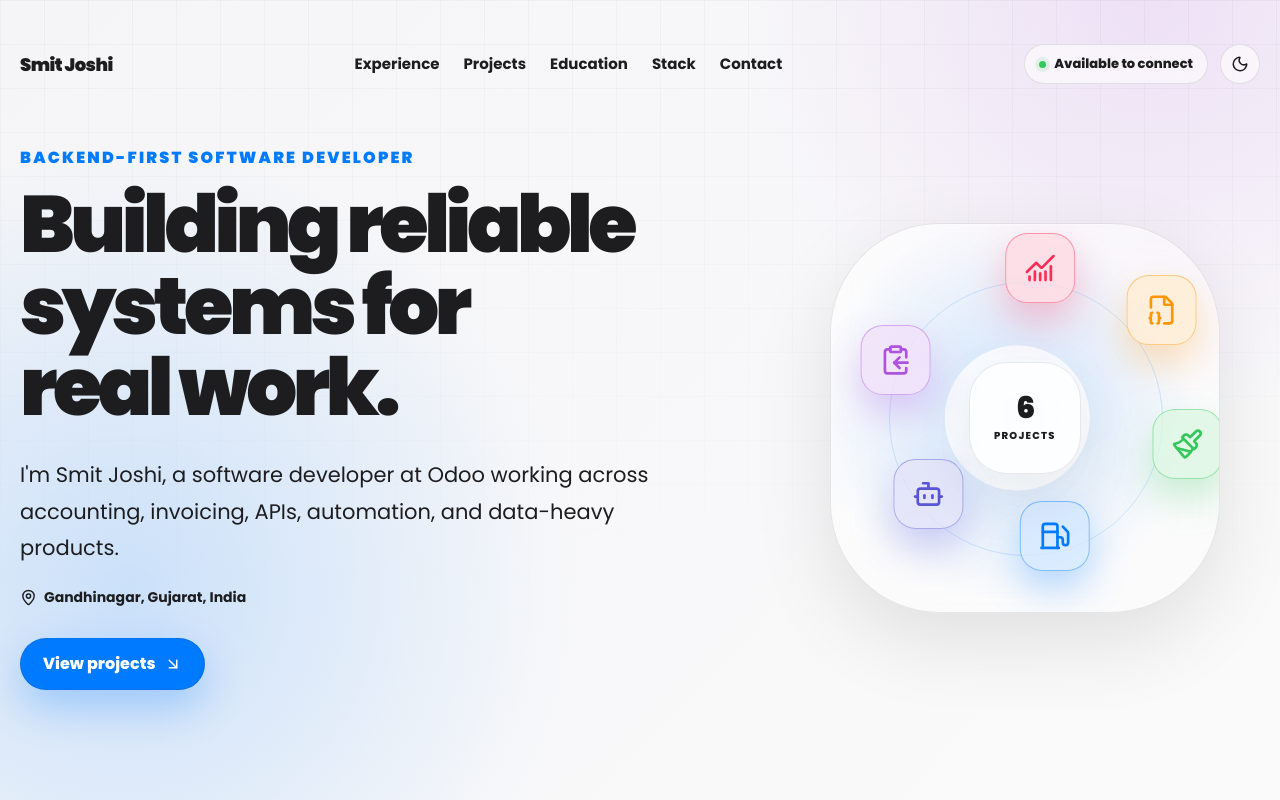
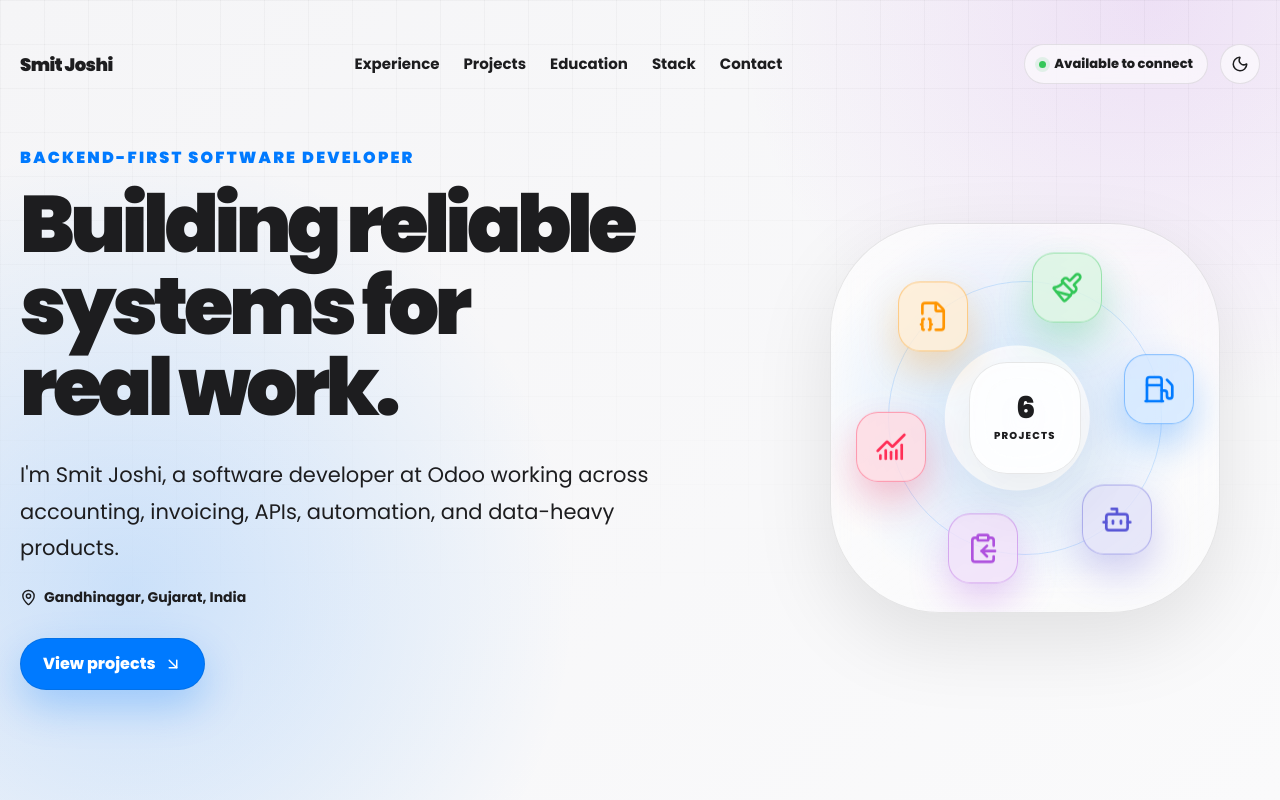
Before and after one commit to smitzo/Smit-Portfolio, a Next.js app: page / in a window 1280 px wide. Shown: the top 800 px of the page. Built offline with nearby package versions, Linux system fonts and the light colour scheme; no server answers.

Commit message:
Correct project orbit symmetry

```diff
--- a/app/components/visuals/HeroSystemGraphic.js
+++ b/app/components/visuals/HeroSystemGraphic.js
@@ -15,16 +15,18 @@
   return (
     <aside className="hero-card" aria-label="Selected project constellation">
       <div className="tech-constellation">
+        <div className="constellation-wheel">
           {linkedProjects.map((project, index) => {
             const Icon = project.icon;
-          const orbitDuration = 32;
+            const angle = index * (360 / linkedProjects.length);
 
             return (
               <div
-              className="constellation-orbit"
+                className="constellation-slot"
                 style={{
                   "--accent": accents[index % accents.length],
-                "--orbit-delay": `${-(index * orbitDuration) / linkedProjects.length}s`,
+                  "--slot-angle": `${angle}deg`,
+                  "--slot-inverse": `${-angle}deg`,
                 }}
                 key={project.title}
               >
@@ -43,6 +45,7 @@
               </div>
             );
           })}
+        </div>
         <a className="constellation-center" href="#projects" aria-label="View all projects">
           <span>{linkedProjects.length}</span>
           <small>projects</small>
--- a/app/globals.css
+++ b/app/globals.css
@@ -303,7 +303,7 @@
 
 .tech-constellation {
   --orbit-radius: 137px;
-  --orbit-center: 195px;
+  --orbit-duration: 32s;
   position: relative;
   width: 390px;
   height: 390px;
@@ -318,35 +318,43 @@
   backdrop-filter: blur(22px);
 }
 
-.constellation-orbit,
+.constellation-wheel,
+.constellation-slot,
 .constellation-item,
 .constellation-ring,
 .constellation-center {
   position: absolute;
 }
 
-.constellation-orbit {
+.constellation-wheel {
   z-index: 2;
   inset: 0;
+  animation: constellation-wheel-spin var(--orbit-duration) linear infinite;
   pointer-events: none;
+  will-change: transform;
+}
+
+.constellation-slot {
+  top: 50%;
+  left: 50%;
+  width: 84px;
+  height: 84px;
+  transform:
+    translate(-50%, -50%)
+    rotate(var(--slot-angle))
+    translateY(calc(var(--orbit-radius) * -1));
 }
 
 .constellation-item {
-  top: 0;
-  left: 0;
+  inset: 0;
   display: grid;
-  width: 84px;
   place-items: center;
-  offset-anchor: center;
-  offset-distance: 0%;
-  offset-path: circle(var(--orbit-radius) at var(--orbit-center) var(--orbit-center));
-  offset-rotate: 0deg;
-  animation: project-orbit 32s linear infinite;
-  animation-delay: var(--orbit-delay);
+  transform: rotate(var(--slot-inverse));
+  animation: constellation-item-upright var(--orbit-duration) linear infinite;
   cursor: pointer;
   outline: none;
   pointer-events: auto;
-  will-change: offset-distance;
+  will-change: transform;
 }
 
 .constellation-icon {
@@ -363,8 +371,10 @@
 }
 
 .constellation-name {
+  position: absolute;
+  top: calc(50% + 43px);
+  left: 50%;
   width: max-content;
-  margin-top: 7px;
   padding: 5px 8px;
   border: 1px solid var(--line);
   border-radius: 999px;
@@ -373,13 +383,15 @@
   font-size: 10px;
   font-weight: 800;
   opacity: 0;
-  transition: opacity 160ms ease;
+  transform: translateX(-50%);
+  transition: opacity 160ms ease, transform 160ms ease;
   backdrop-filter: blur(12px);
 }
 
 .constellation-item:hover .constellation-name,
 .constellation-item:focus-visible .constellation-name {
   opacity: 1;
+  transform: translate(-50%, 3px);
 }
 
 .constellation-item:hover .constellation-icon,
@@ -391,6 +403,8 @@
     0 0 0 4px color-mix(in srgb, var(--accent), transparent 78%);
 }
 
+.tech-constellation:has(.constellation-item:hover) .constellation-wheel,
+.tech-constellation:has(.constellation-item:focus-visible) .constellation-wheel,
 .tech-constellation:has(.constellation-item:hover) .constellation-item,
 .tech-constellation:has(.constellation-item:focus-visible) .constellation-item {
   animation-play-state: paused;
@@ -441,17 +455,23 @@
 
 .constellation-ring {
   z-index: 0;
-  top: calc(var(--orbit-center) - var(--orbit-radius));
-  left: calc(var(--orbit-center) - var(--orbit-radius));
+  top: 50%;
+  left: 50%;
   width: calc(var(--orbit-radius) * 2);
   height: calc(var(--orbit-radius) * 2);
   border: 1px solid color-mix(in srgb, var(--blue), transparent 84%);
   border-radius: 50%;
+  transform: translate(-50%, -50%);
 }
 
-@keyframes project-orbit {
-  from { offset-distance: 0%; }
-  to { offset-distance: 100%; }
+@keyframes constellation-wheel-spin {
+  from { transform: rotate(0deg); }
+  to { transform: rotate(360deg); }
+}
+
+@keyframes constellation-item-upright {
+  from { transform: rotate(var(--slot-inverse)); }
+  to { transform: rotate(calc(var(--slot-inverse) - 360deg)); }
 }
 
 .about {
@@ -1124,8 +1144,7 @@
   }
 
   .tech-constellation {
-    --orbit-radius: min(35.1vw, 137px);
-    --orbit-center: min(47vw, 195px);
+    --orbit-radius: min(35vw, 137px);
     width: min(390px, 94vw);
     height: min(390px, 94vw);
     border-radius: 82px;
```
Lines whose indentation alone changed are shown as unchanged.
